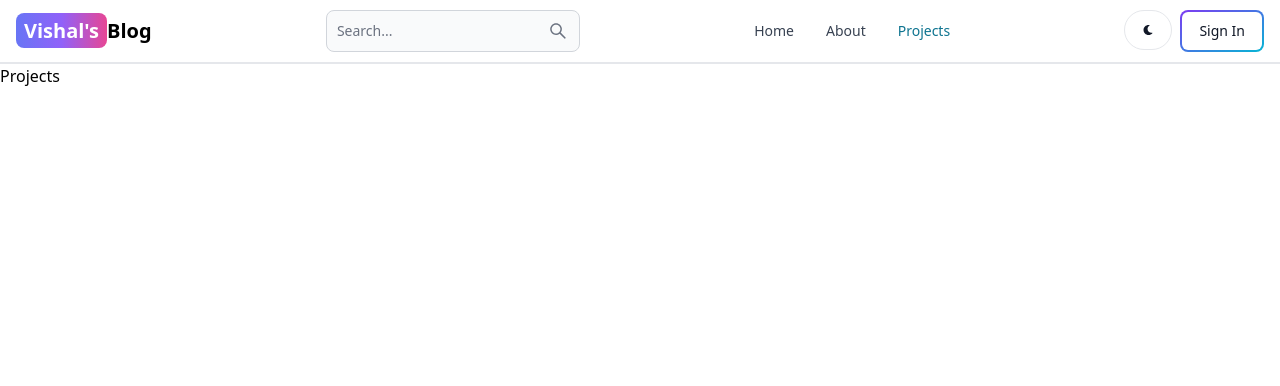
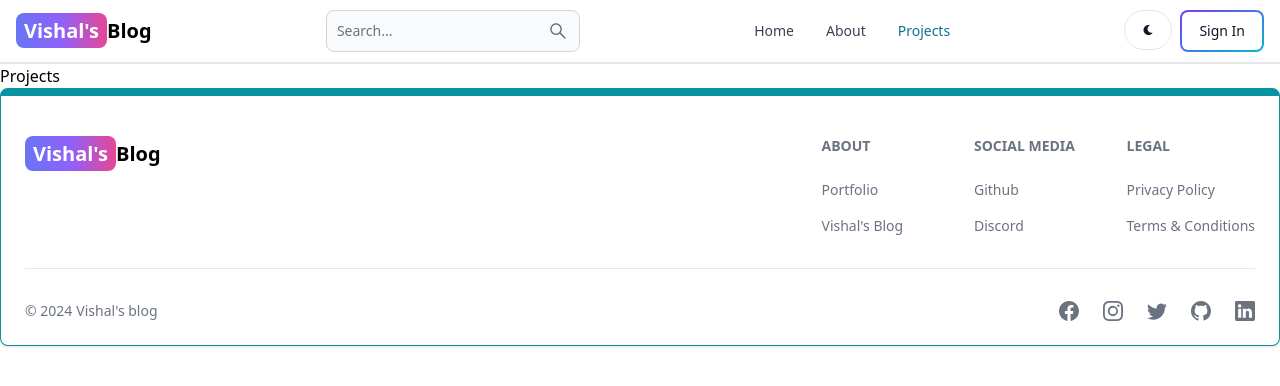
Before and after one commit to VishalGaurav01/learn, a React (Vite) app in the folder client/: page /Projects in a window 1280 px wide. Shown: the top 386 px of the page. Built offline with nearby package versions, Linux system fonts and the light colour scheme.

Commit message:
Footer Ui

```diff
--- a/client/src/App.jsx
+++ b/client/src/App.jsx
@@ -6,6 +6,7 @@
 import Signup from './pages/Signup'
 import Dashboard from './pages/Dashboard'
 import Header from './components/header'
+import Footer from './components/footer'
 
 export default function Main() {
   return (
@@ -19,6 +20,7 @@
         <Route path="/Signin" element={<Signin />}/>
         <Route path="/Projects" element={<Projects />}/>
       </Routes>
+      <Footer/>
     </BrowserRouter>
   )
 }
--- /dev/null
+++ b/client/src/components/Footer.jsx
@@ -0,0 +1,81 @@
+import React from 'react'
+import { Footer } from 'flowbite-react'
+import {BsFacebook, BsTwitter, BsGithub, BsLinkedin, BsInstagram} from 'react-icons/bs'
+import { Link } from 'react-router-dom';
+export default function FooterCon() {
+  return (
+    <Footer container className='border border-t-8 border-teal-500'>
+      <div className='w-full max-w-7xl mx-auto'>
+        <div className='grid w-full justify-between sm:flex md:grid-cols-1'>
+          <div className='mt-5'>
+            <Link
+              to='/'
+              className='self-center whitespace-nowrap text-lg sm:text-xl font-semibold dark:text-white'
+            >
+              <span className='px-2 py-1 bg-gradient-to-r from-indigo-500 via-purple-500 to-pink-500 rounded-lg text-white'>
+                Vishal's
+              </span>
+              Blog
+            </Link>
+          </div>
+          <div className='grid grid-cols-2 gap-8 mt-4 sm:grid-cols-3 sm:gap-6'>
+            <div>
+              <Footer.Title title='About' />
+              <Footer.LinkGroup col>
+                <Footer.Link
+                  href='https://portfolio-vis.netlify.app/'
+                  target='_blank'
+                  rel='noopener noreferrer'
+                >
+                  Portfolio
+                </Footer.Link>
+                <Footer.Link
+                  href='/about'
+                  target='_blank'
+                  rel='noopener noreferrer'
+                >
+                  Vishal's Blog
+                </Footer.Link>
+              </Footer.LinkGroup>
+            </div>
+            <div>
+              <Footer.Title title='Social Media' />
+              <Footer.LinkGroup col>
+                <Footer.Link
+                  href='https://github.com/VishalGaurav01'
+                  target='_blank'
+                  rel='noopener noreferrer'
+                >
+                  Github
+                </Footer.Link>
+                <Footer.Link href='#'>Discord</Footer.Link>
+              </Footer.LinkGroup>
+            </div>
+            <div>
+              <Footer.Title title='Legal' />
+              <Footer.LinkGroup col>
+                <Footer.Link href='#'>Privacy Policy</Footer.Link>
+                <Footer.Link href='#'>Terms &amp; Conditions</Footer.Link>
+              </Footer.LinkGroup>
+            </div>
+          </div>
+        </div>
+        <Footer.Divider />
+        <div className='w-full sm:flex sm:items-center sm:justify-between'>
+          <Footer.Copyright
+            href='#'
+            by="Vishal's blog"
+            year={new Date().getFullYear()}
+          />
+          <div className="flex gap-6 sm:mt-0 mt-4 sm:justify-center">
+            <Footer.Icon href='#' icon={BsFacebook}/>
+            <Footer.Icon href='#' icon={BsInstagram}/>
+            <Footer.Icon href='#' icon={BsTwitter}/>
+            <Footer.Icon href='https://github.com/VishalGaurav01' icon={BsGithub}/>
+            <Footer.Icon href='https://www.linkedin.com/in/vishal-gaurav-952b4a247/' icon={BsLinkedin}/>
+          </div>
+        </div>
+      </div>
+    </Footer>
+  );
+}
```
